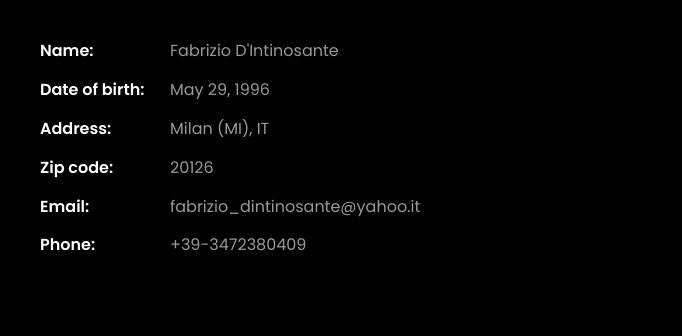
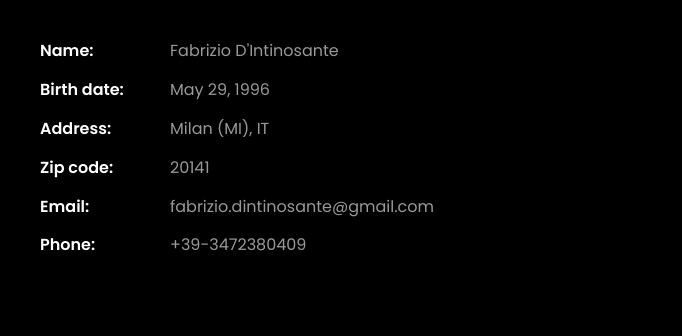
Before and after one commit to faber6911/faber6911.github.io, a plain HTML site: page index.html in a window 1280 px wide. Shown: the part 1050-1386 px from the top of the page, 553-1235 px from the left. Drawn offline with Linux system fonts and the light colour scheme; files whose address does not match are found by name.

Commit message:
change email ref

```diff
--- a/index.html
+++ b/index.html
@@ -105,10 +105,10 @@
 		            <p>I am a 24 years old guy with a passion for <strong>data</strong> and their analysis. My curiosity prevents me from ignoring anything. I have an addiction to complex problems.</p>
 		            <ul class="about-info mt-4 px-md-0 px-2">
 		            	<li class="d-flex"><span>Name:</span> <span>Fabrizio D'Intinosante</span></li>
-		            	<li class="d-flex"><span>Date of birth:</span> <span>May 29, 1996</span></li>
+		            	<li class="d-flex"><span>Birth date:</span> <span>May 29, 1996</span></li>
 		            	<li class="d-flex"><span>Address:</span> <span>Milan (MI), IT</span></li>
-		            	<li class="d-flex"><span>Zip code:</span> <span>20126</span></li>
-		            	<li class="d-flex"><span>Email:</span> <span>fabrizio_dintinosante@yahoo.it</span></li>
+		            	<li class="d-flex"><span>Zip code:</span> <span>20141</span></li>
+		            	<li class="d-flex"><span>Email:</span> <span>fabrizio.dintinosante@gmail.com</span></li>
 		            	<li class="d-flex"><span>Phone: </span> <span>+39-3472380409</span></li>
 		            </ul>
 		          </div>
@@ -654,7 +654,7 @@
           			<span class="icon-paper-plane"></span>
           		</div>
           		<h3 class="mb-4">Email Address</h3>
-	            <p><a href="mailto:info@yoursite.com">fabrizio_dintinosante@yahoo.it</a></p>
+	            <p><a href="mailto:info@yoursite.com">fabrizio.dintinosante@gmail.com</a></p>
 	          </div>
           </div>
 <!--
```
Also changed, not shown: 2 other files.
